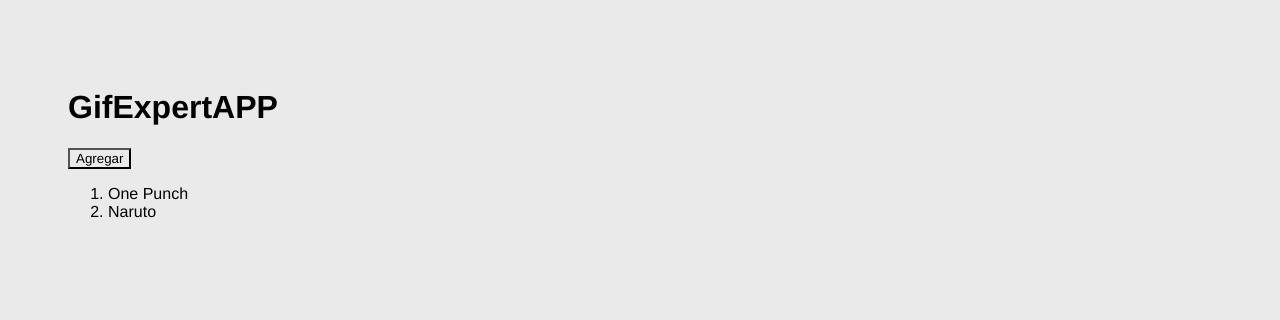
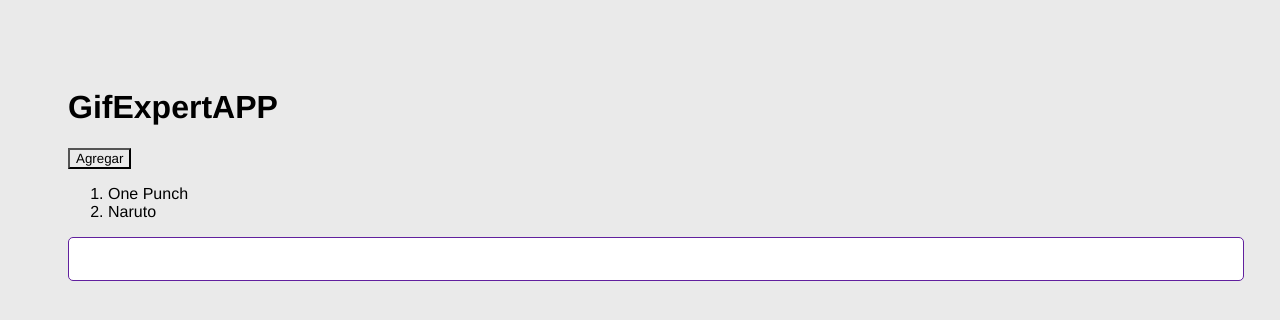
Before and after one commit to garbf1996/Curso-React, a React (Vite) app in the folder git-expert-app/: page / in a window 1280 px wide. Shown: the top 320 px of the page. Built offline with nearby package versions, Linux system fonts and the light colour scheme.

Commit message:
categoria

```diff
--- a/git-expert-app/src/GifExpertAPP/GifExpertAPP.jsx
+++ b/git-expert-app/src/GifExpertAPP/GifExpertAPP.jsx
@@ -6,7 +6,7 @@ export const GifExpertAPP = () => {
 const [categories,setCategories ] = useState(['One Punch','Naruto']);
 
 
-
+//Agregar nueva category
 const oneAddcategory = ()=>{
 
   setCategories([...categories,'Call of duty']);
@@ -16,9 +16,10 @@ const oneAddcategory = ()=>{
   return (
     <>
     <h1>GifExpertAPP</h1>
-
+     {/* Button*/}
     <button onClick={oneAddcategory}>Agregar</button>
 
+    {/*Lista*/}
     <ol>
        {
 
@@ -31,6 +32,8 @@ const oneAddcategory = ()=>{
        }
     </ol>
 
+    {/*inpunt*/}
+    <input  />
     </>
   )
 }
```
